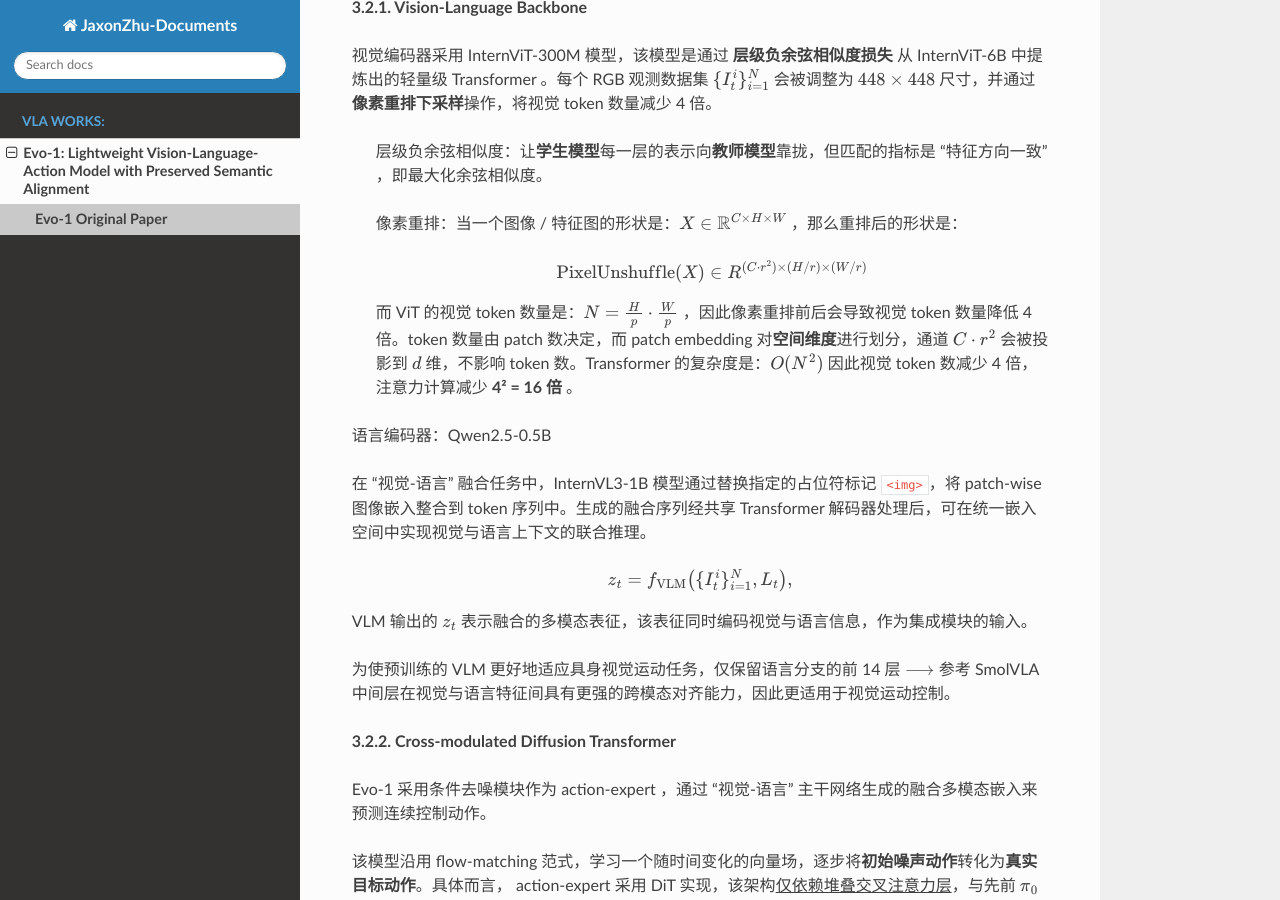
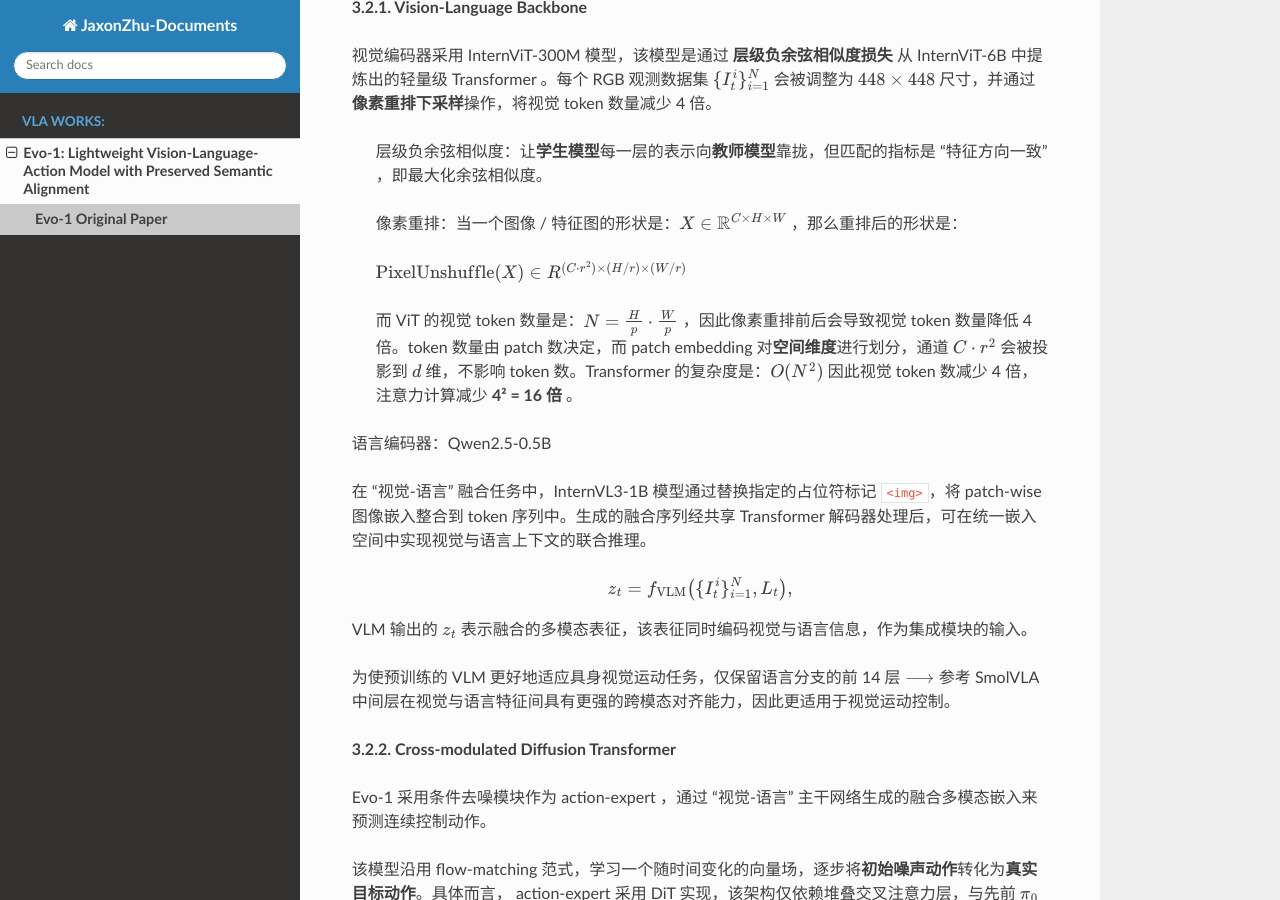
Before and after one commit to JaxonZhu/my-docs, a Sphinx documentation site: the page built from docs/source/Evo-1-paper.md, in a window 1280 px wide and 900 px high, scrolled down 2120 px. Built offline with Sphinx 7.4.7 and the Read the Docs theme 3.1.0, drawn with Linux system fonts in a browser that asks for light colours; pages that are not in the unit, such as notebooks, are missing from menus.

```diff
--- a/docs/source/Evo-1-paper.md
+++ b/docs/source/Evo-1-paper.md
@@ -62,9 +62,7 @@ $$
 
 > 像素重排：当一个图像 / 特征图的形状是：$X \in \mathbb{R}^{C \times H \times W}$ ，那么重排后的形状是：
 >
-> $$
-> \text{PixelUnshuffle}(X)\in R^{(C\cdot r^2)\times (H/r)\times (W/r)}
-> $$
+> $\text{PixelUnshuffle}(X)\in R^{(C\cdot r^2)\times (H/r)\times (W/r)}$
 >
 > 而 ViT 的视觉 token 数量是：$N = \frac{H}{p} \cdot \frac{W}{p}$ ，因此像素重排前后会导致视觉 token 数量降低 4 倍。token 数量由 patch 数决定，而 patch embedding 对**空间维度**进行划分，通道 $C\cdot r^{2}$ 会被投影到 $d$ 维，不影响 token 数。Transformer 的复杂度是：$O(N^2)$ 因此视觉 token 数减少 4 倍，注意力计算减少 **4² = 16 倍** 。
 
```
